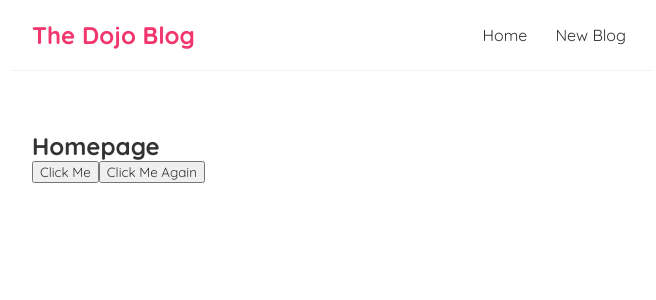
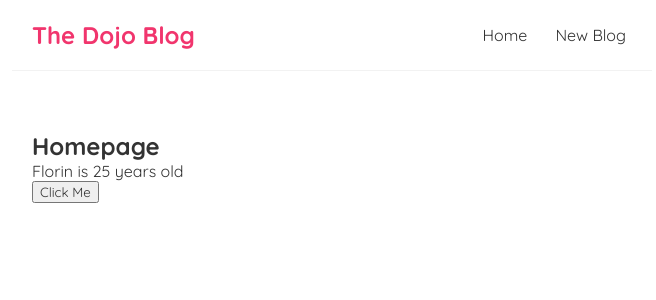
Before and after one commit to florin-bizgan/dojo-blog, a React (Create React App) app: page / in a window 1280 px wide. Shown: the top 300 px of the page, without its empty margins (308-964 px from the left). Built offline with nearby package versions, Linux system fonts and the light colour scheme.

Commit message:
Lesson 8 useState

```diff
--- a/src/Home.js
+++ b/src/Home.js
@@ -1,19 +1,21 @@
+import { useState } from "react";
+
 const Home = () => {
-  const handleClick = (e) => {
-    console.log("Hello", e);
+  // let name = "Florin";
+  const [name, setName] = useState("Florin"); // hook
+  const [age, setAge] = useState(25);
+
+  const handleClick = () => {
+    setName("Luigi");
+    setAge(30);
   };
-
-  const handleClickAgain = (name, e) => {
-    console.log("Hello " + name, e.target);
-  };
-
   return (
-    <div className="home">
+    <div className='home'>
       <h2>Homepage</h2>
+      <p>
+        {name} is {age} years old
+      </p>
       <button onClick={handleClick}>Click Me</button>
-      <button onClick={(e) => handleClickAgain("Florin", e)}>
-        Click Me Again
-      </button>
     </div>
   );
 };
```
